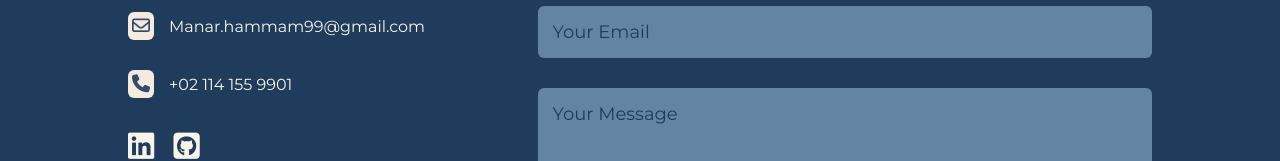
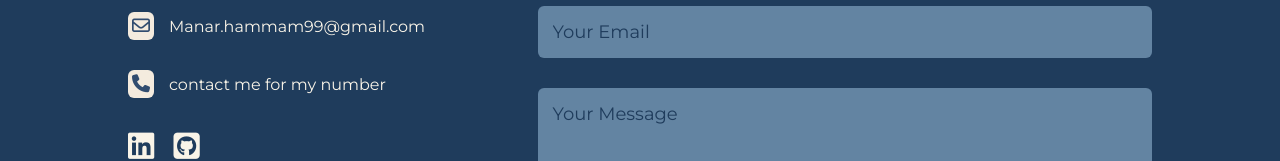
Before and after one commit to ManarMH02/First-Portfolio, a plain HTML site: page index.html in a window 1280 px wide. Shown: the part 2767-2928 px from the top of the page. Drawn offline with Linux system fonts and the light colour scheme; a web font is replaced by a local one.

Commit message:
Update index.html

```diff
--- a/index.html
+++ b/index.html
@@ -201,7 +201,7 @@
                     <p><i class="fa-regular fa-envelope"></i>
                         Manar.hammam99@gmail.com</p>
                     <p><i class="fa-solid fa-phone"></i>
-                        +02 114 155 9901</p>
+                        contact me for my number</p>
                     <div class="social-icons">
                         <a href="https://www.linkedin.com/in/manarhammam02/"><i class="fa-brands fa-linkedin"></i></a>
                         <a href="https://github.com/ManarMH02"><i class="fa-brands fa-square-github"></i></a>
```
